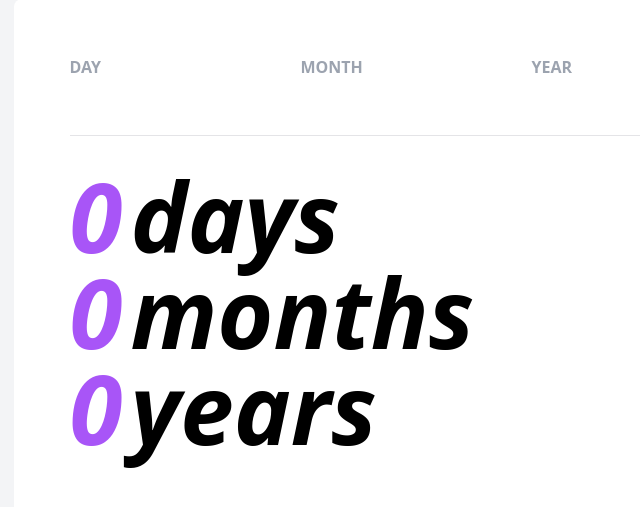
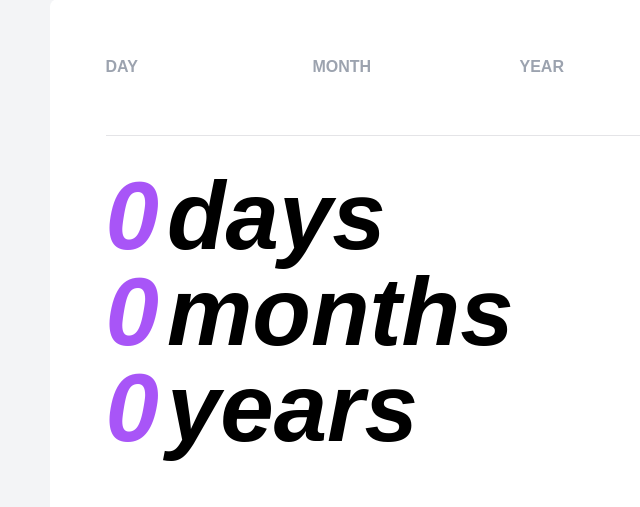
Before and after one commit to victoriamnx/Age-Calculator, a React (Vite) app: page / in a window 1280 px wide. Shown: the part 145-652 px from the top of the page, without its empty margins (224-864 px from the left). Built offline with nearby package versions, Linux system fonts and the light colour scheme.

Commit message:
add: font family - Poppins

```diff
--- a/tailwind.config.js
+++ b/tailwind.config.js
@@ -3,6 +3,9 @@ export default {
   content: ["./index.html", "./src/**/*.{js,ts,jsx,tsx}"],
   theme: {
     extend: {},
+    fontFamily: {
+      poppins: ["Poppins", "sans-serif"],
+    },
   },
   plugins: [],
 };
```
